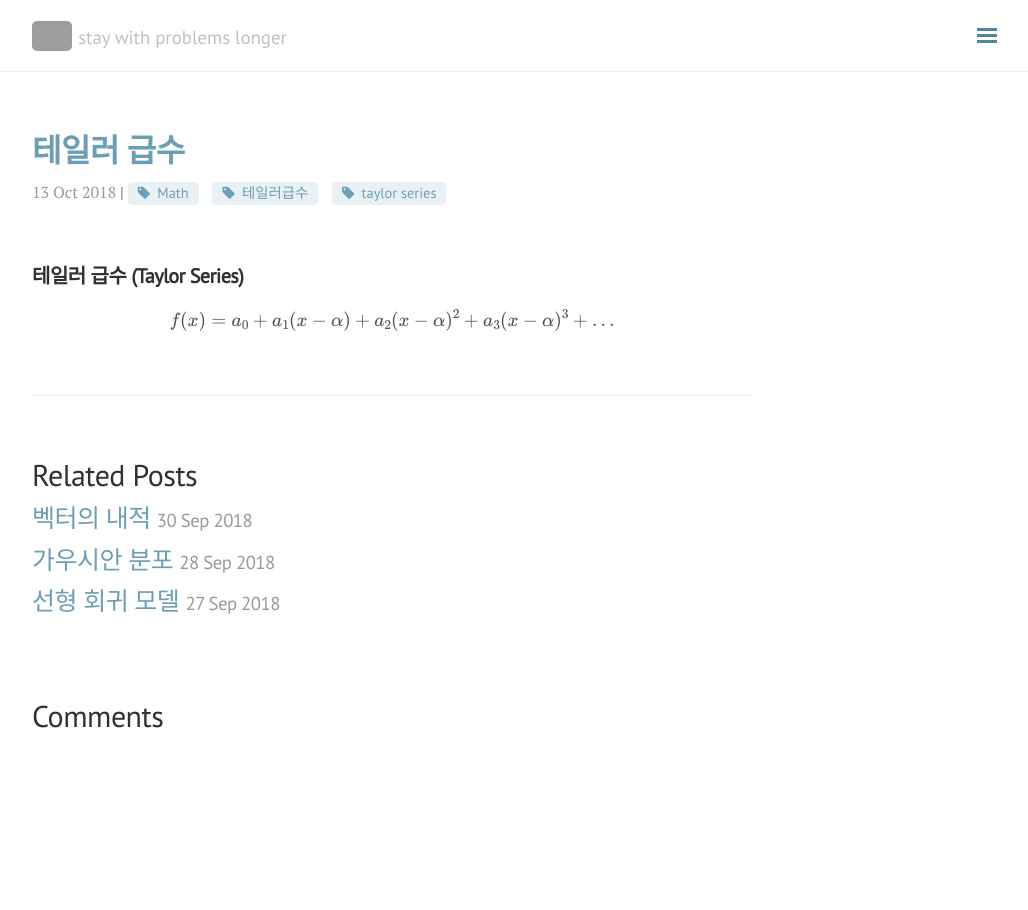
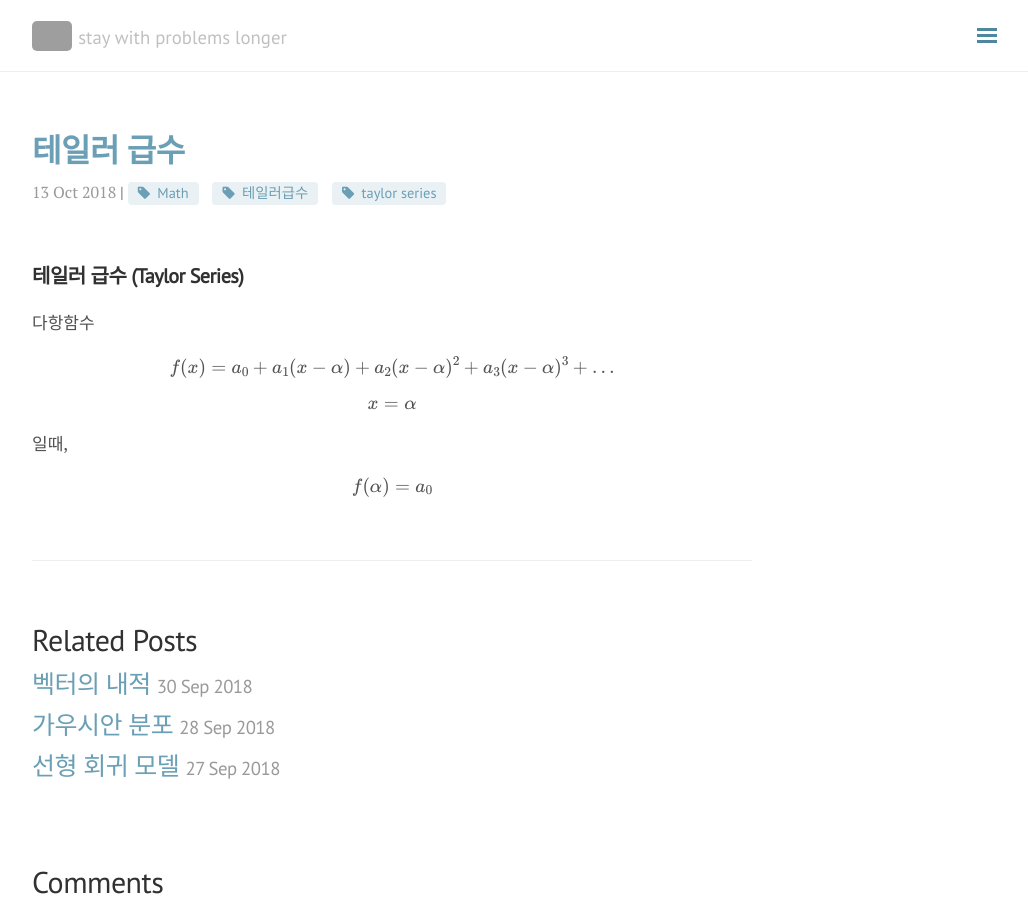
Before and after one commit to seokhoonj/seokhoonj.github.io, a Jekyll site: the page built from _posts/Math/2018-10-13-Math-taylor_series.md, in a window 1280 px wide. Shown: the whole page, without its empty margins (248-1276 px from the left). Built offline with Jekyll 4.4.1, drawn with Linux system fonts in a browser that asks for light colours; nearby versions of some CDN libraries; formulas are drawn with MathJax 3; comment, search, counter and statistics services are not loaded; grey boxes are pictures that could not be loaded.

Commit message:
add _posts

```diff
--- a/_posts/Math/2018-10-13-Math-taylor_series.md
+++ b/_posts/Math/2018-10-13-Math-taylor_series.md
@@ -10,4 +10,8 @@ comments: false
 테일러 급수 (Taylor Series)
 ---
 
+다항함수
 \\( f(x) = a\_0 + a\_1(x-\alpha) + a\_2(x-\alpha)^2 + a\_3(x-\alpha)^3 + \ldots \\)
+
+\\( x = \alpha \\) 일때,
+\\( f(\alpha) = a\_0 \\)
```
